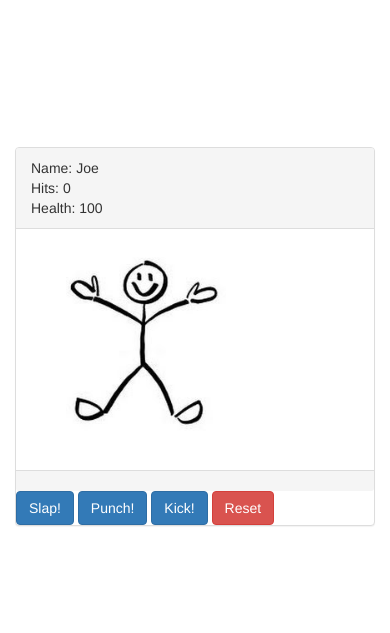
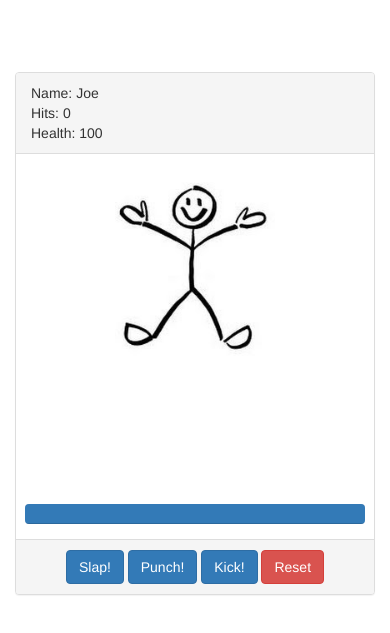
Before and after one commit to epix360/TheObjectGame, a plain HTML site: page index.html in a window 390 px wide. Shown: the part 63-696 px from the top of the page. Drawn offline with nearby package versions, Linux system fonts and the light colour scheme.

Commit message:
Added progress bar

```diff
--- a/app.js
+++ b/app.js
@@ -2,37 +2,40 @@ var health = 100;
 var name = "Joe";
 var hits = 0;
 
-var slap = function () {
+var slap = function() {
     health -= 1;
     hits += 1;
     document.getElementById("reaction").innerText = "Hey!";
-    if (health <=50) {
+    if (health <= 50) {
         document.getElementById("reaction").innerText = "Ouch!";
     }
+    health = health < 0 ? 0 : health;
     update();
 }
 
-var punch = function () {
+var punch = function() {
     health -= 5;
     hits += 1;
     document.getElementById("reaction").innerText = "Rude!";
-    if (health <=50) {
+    if (health <= 50) {
         document.getElementById("reaction").innerText = "Oof!";
     }
+    health = health < 0 ? 0 : health;
     update();
 }
 
-var kick = function () {
+var kick = function() {
     health -= 10;
     hits += 1;
     document.getElementById("reaction").innerText = "What was that for?";
-    if (health <=50) {
+    if (health <= 50) {
         document.getElementById("reaction").innerText = "Ugh!";
     }
+    health = health < 0 ? 0 : health;
     update();
 }
 
-var update = function () {
+var update = function() {
     document.getElementById("health").innerText = health;
     document.getElementById("hits").innerText = hits;
     document.getElementById("name").innerText = name;
@@ -45,9 +48,15 @@ document.getElementById("name").innerText = name;
         document.getElementById("name").innerText = "Dead Joe";
         document.getElementById("reaction").innerText = "Well, he's dead now. What do you have to say for yourself?";
     }
+    health = health < 0 ? 0 : health;
+    document.getElementById("progress-bar").style.width = health + '%';
 }
 
-var reset = function () {
+//var progressBar = function() {
+  //  document.getElementById("progress-bar").style.width = getHealthValue;
+//}
+
+var reset = function() {
     health = 100;
     hits = 0;
     document.getElementById("stick-fig").src = ("stick-fig.jpg");
--- a/index.html
+++ b/index.html
@@ -1,11 +1,13 @@
 <!DOCTYPE html>
 <html lang="en">
+
 <head>
   <meta charset="UTF-8">
   <title>The Slap Game</title>
   <link rel="stylesheet" href="https://maxcdn.bootstrapcdn.com/bootstrap/3.3.6/css/bootstrap.min.css" integrity="sha384-1q8mTJOASx8j1Au+a5WDVnPi2lkFfwwEAa8hDDdjZlpLegxhjVME1fgjWPGmkzs7" crossorigin="anonymous">
   <link rel="stylesheet" href="style.css">
 </head>
+
 <body>
   <div class="container">
     <h1>The Slap Game</h1>
@@ -24,11 +26,17 @@
           <p id="reaction"></p>
         </div>
       </div>
-  <div class="panel-footer"></div>
+      <div class="progress">
+  <div id="progress-bar" class="progress-bar" role="progressbar" aria-valuenow="100"
+  aria-valuemin="0" aria-valuemax="100" style="width:100%">
+  </div>
+</div>
+      <div class="panel-footer">
         <button class="btn btn-primary" onClick="slap()">Slap!</button>
         <button class="btn btn-primary" onClick="punch()">Punch!</button>
         <button class="btn btn-primary" onClick="kick()">Kick!</button>
         <button class="btn btn-danger play-again" onclick="reset()">Reset</button>
+      </div>
     </div>
   </div>
 
@@ -36,4 +44,5 @@
   <script src="https://maxcdn.bootstrapcdn.com/bootstrap/3.3.6/js/bootstrap.min.js" integrity="sha384-0mSbJDEHialfmuBBQP6A4Qrprq5OVfW37PRR3j5ELqxss1yVqOtnepnHVP9aJ7xS" crossorigin="anonymous"></script>
   <script src="app.js"></script>
 </body>
+
 </html>
--- a/style.css
+++ b/style.css
@@ -3,10 +3,32 @@ h1 {
 }
 
 .panel {
-    margin-top:150px;
+    margin-top:100px;
 }
 
 p {
     font-weight:bold;
     font-size:3em;
 }
+
+.progress {
+    width:95%;
+    margin:0 auto;
+    margin-bottom:15px;
+}
+
+@media screen and (max-width:600px) {
+    .panel-body {
+        text-align:center;
+        height:350px;
+    }
+
+    .panel {
+        margin-top:75px;
+    }
+
+    .panel-footer {
+    text-align:center;
+        margin:0 auto;
+    }
+}
```
Also changed, not shown: app-alternate.js (added, +22 -0 lines). Lines whose indentation alone changed are shown as unchanged.
